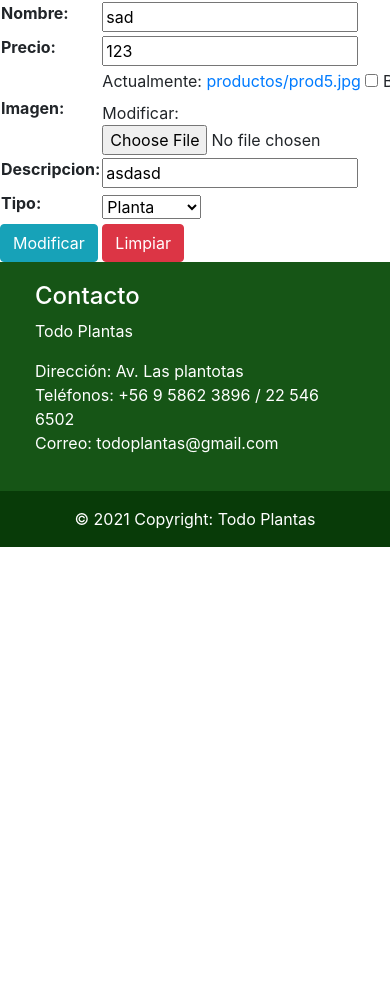
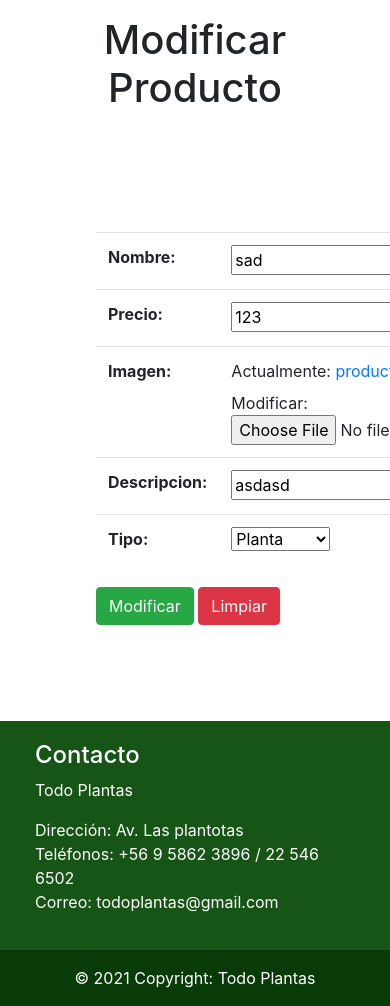
Before and after one commit to carlosztw/test-proyecto-django, a Django app: page /modificarproducto/9 in a window 390 px wide; the page is wider, and only the part inside the window is pictured. Shown: the part 61-1067 px from the top of that part. Before the commit the page ends 608 px from the top of that part, so only its background shows below. Run offline with Django 3.2, Linux system fonts and the light colour scheme; data comes from the database, SQL or seed files in the repository; some libraries are stand-ins or nearby versions.

Commit message:
Update modificar_producto.html

```diff
--- a/app/templates/app/modificar_producto.html
+++ b/app/templates/app/modificar_producto.html
@@ -1,19 +1,25 @@
 {% extends 'app/base.html' %}
 {% load static %}
 {% block contenido %}
-<div class="row">
-    <div class="col-sm-2"></div>
-    <div class="col-sm-8">
-    <form action="" method="POST" enctype="multipart/form-data">
+<div class="container p-2">
+    <div class="row  p-2">
+        <div class=" col-sm-12 text-center">
+            <h1 class="h1 tittle">Modificar Producto</h1>
+        </div>
+    </div>
+</div>
+<div class="row px-5 mx-5 py-5 my-5">
+    <div class="col-sm-1 col-xl-4"></div>
+        <form action="" method="POST" enctype="multipart/form-data">
             {% csrf_token %}
-            <table>
+            <table class=" table table-hover">
                 {{ form }}
             </table>
-            <input type="submit" class="btn btn-info" value="Modificar">
+            <input type="submit" class="btn btn-success" value="Modificar">
             <input type="reset" class="btn btn-danger" value="Limpiar">
         </form>
         {{ mensaje }}
     </div>
-    <div class="col-sm-2"></div>
+    <div class="col-sm-1 col-xl-4"></div>
 </div>
 {% endblock %}
```
